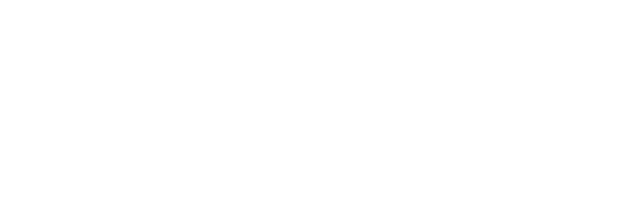
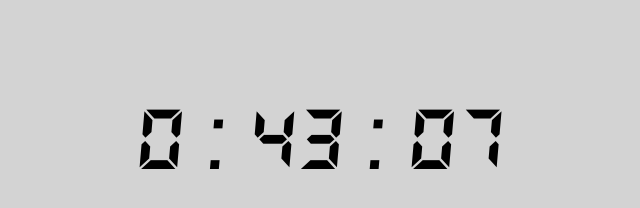
Before and after one commit to httpLucasReis/digital-watch, a plain HTML site: page index.htm in a window 1280 px wide. Shown: the whole page, without its empty margins (330-970 px from the left). Drawn offline with Linux system fonts and the light colour scheme.

Commit message:
terminei

```diff
--- a/_css/style.css
+++ b/_css/style.css
@@ -0,0 +1,27 @@
+@font-face {
+  font-family: "DsDigital";
+  src: url(/_fonts/ds_digital/DS-DIGIT.TTF);
+}
+
+body {
+  position: relative;
+  width: 100%;
+  height: 100%;
+
+  background-color: rgb(211, 211, 211);
+}
+
+.container {
+  width: 800px;
+  margin: auto;
+}
+
+#watch {
+  margin: auto;
+}
+
+#time {
+  font-size: 70pt;
+  text-align: center;
+  font-family: "DsDigital";
+}
--- /dev/null
+++ b/_javascript/script.js
@@ -0,0 +1,23 @@
+// Chama a função time em a cada 1000ms (1 segundo)
+init = setInterval(time, 1000);
+
+// Função principal
+function time(){
+    let now = new Date();
+    let hour = now.getHours();
+    let minuts = now.getMinutes();
+    let seconds = now.getSeconds();
+
+    minuts = zero(minuts);
+    seconds = zero(seconds);
+
+    document.getElementById("time").textContent = hour + ' : ' + minuts + ' : ' + seconds;
+
+}
+
+// Concatena o 0 nos minutos e segundos, caso eles sejam menor que 10
+function zero(x) {
+    if(x<10){
+        x = '0' + x;
+    } return x;
+}
--- a/index.htm
+++ b/index.htm
@@ -6,11 +6,13 @@
     <link rel="stylesheet" href="_css/style.css">
     <title>Digital Watch</title>
 </head>
-<body>
+<body onload="time()">
     <main class="container">
         <div id="watch">
-
+            <p id="time"></p>
         </div>
     </main>
+
+    <script src="_javascript/script.js"></script>
 </body>
 </html>
```
Also changed, not shown: _fonts/ds_digital/DIGITAL.TXT (added), _fonts/ds_digital/DS-DIGI.TTF (added), _fonts/ds_digital/DS-DIGIB.TTF (added), _fonts/ds_digital/DS-DIGII.TTF (added), _fonts/ds_digital/DS-DIGIT.TTF (added).
